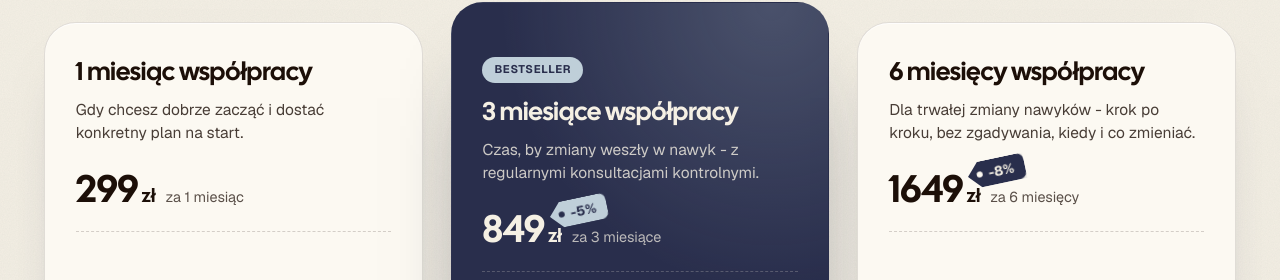
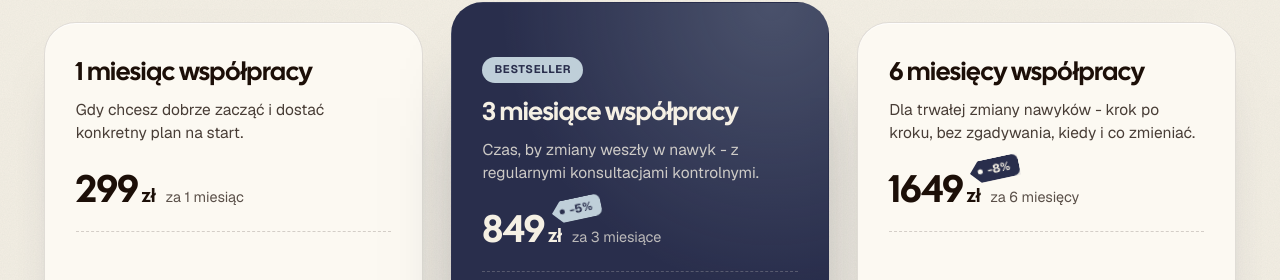
Before and after one commit to Ph0enixKM/niedieta-website, a Next.js app: page / in a window 1280 px wide. Shown: the part 6594-6874 px from the top of the page. Built offline with nearby package versions, Linux system fonts and the light colour scheme.

Commit message:
Oferta: mniejsza metka, trochę wyżej nad „zł”
Co-Authored-By: Claude Opus 5.5 <noreply@anthropic.com>
Claude-Session: https://claude.ai/code/session_01E9gSLXzzbEDAVjqwH6B2TV

```diff
--- a/src/components/Offer/Offer.module.css
+++ b/src/components/Offer/Offer.module.css
@@ -195,19 +195,19 @@
     --tag-hole: var(--paper);
     /* hung above the "zł" of the price (see Price's tag) */
     position: absolute;
-    bottom: 72%;
-    left: 0.35em;
+    bottom: 92%;
+    left: 0.6em;
     white-space: nowrap;
-    padding: 5px 11px 5px 21px;
+    padding: 4px 9px 4px 18px;
     font-family: var(--font-sans);
     border-radius: 0 7px 7px 0;
-    font-size: 0.84rem;
+    font-size: 0.74rem;
     font-weight: 700;
     line-height: 1.2;
     letter-spacing: 0.01em;
     color: var(--tag-ink);
     background: var(--tag);
-    clip-path: polygon(12px 0, 100% 0, 100% 100%, 12px 100%, 0 50%);
+    clip-path: polygon(10px 0, 100% 0, 100% 100%, 10px 100%, 0 50%);
     transform: rotate(-12deg);
     transform-origin: 0 50%;
     pointer-events: none;
@@ -219,9 +219,9 @@
     content: "";
     position: absolute;
     top: 50%;
-    left: 9px;
-    width: 6px;
-    height: 6px;
+    left: 8px;
+    width: 5px;
+    height: 5px;
     border-radius: 50%;
     background: var(--tag-hole);
     transform: translateY(-50%);
```
